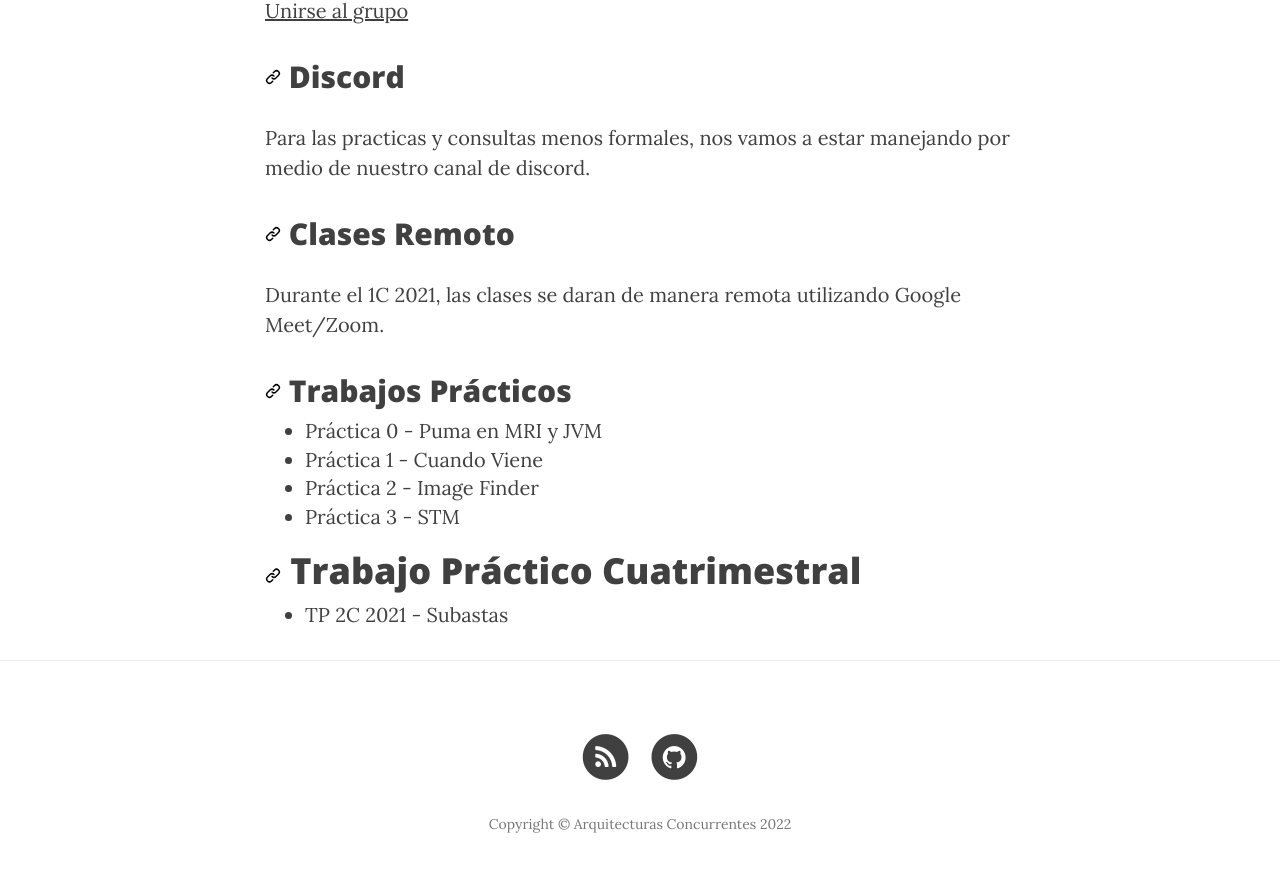
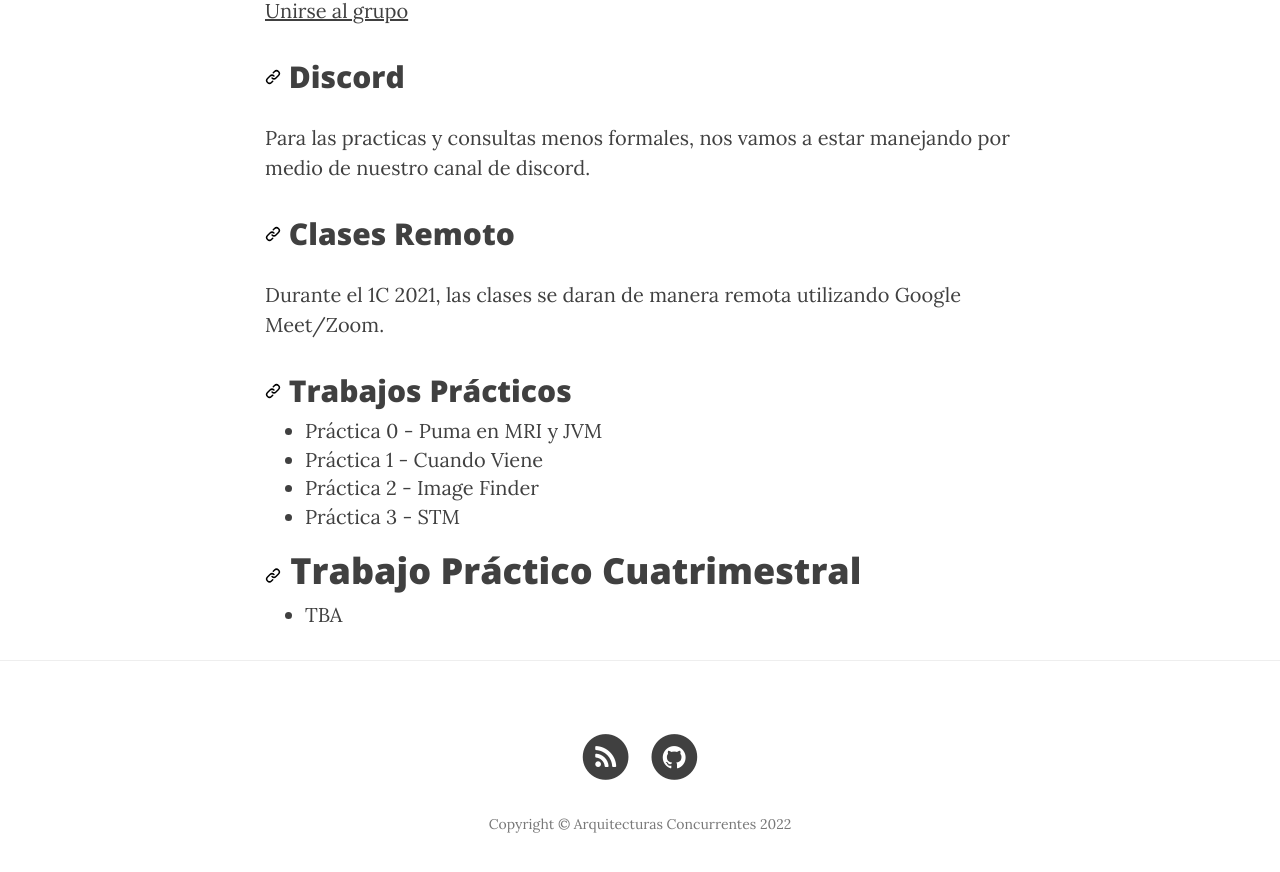
Before and after one commit to arquitecturas-concurrentes/arquitecturas-concurrentes.github.io, a Jekyll site: the page built from cursada.md, in a window 1280 px wide and 900 px high, scrolled down 2322 px. Shown: the top 872 px of the window. Built offline with Jekyll 4.4.1, drawn with Linux system fonts in a browser that asks for light colours; nearby versions of some CDN libraries.

Commit message:
Update cursada.md

```diff
--- a/cursada.md
+++ b/cursada.md
@@ -41,4 +41,4 @@
 
 # Trabajo Práctico Cuatrimestral #
 
-* [TP 2C 2021 - Subastas](https://docs.google.com/document/d/1rOg2TUugXZgx23GhXBzUHakV3vDEkfaT2HLzVKIZ1Q0/edit?usp=sharing)
+* [TBA]()
```
